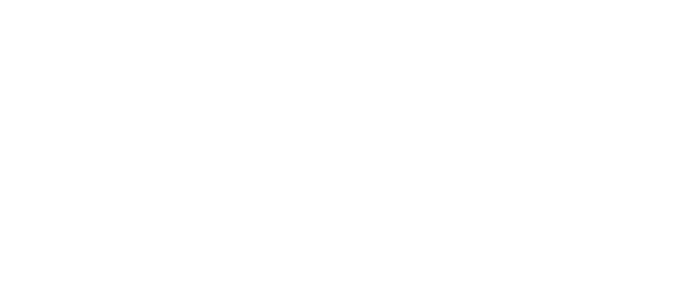
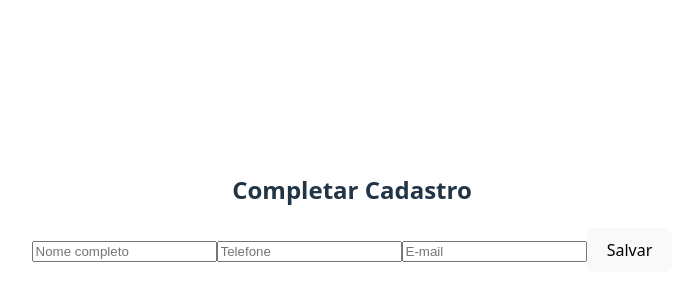
Before and after one commit to gustta11/teste_edutec, a React app in the folder frontend/: page /cadastroConvidado in a window 1280 px wide. Before the commit this address had no page. Shown: the part 188-488 px from the top of the page, without its empty margins (288-972 px from the left). Built offline with nearby package versions, Linux system fonts and the light colour scheme; the HTML template or start-up script is replaced by a standard one.

Commit message:
Ajeitando token

```diff
--- a/frontend/src/App.jsx
+++ b/frontend/src/App.jsx
@@ -3,6 +3,8 @@ import { BrowserRouter as Router,Routes,Route } from 'react-router-dom'
 import './App.css'
 import Login from './components/Login'
 import AdminHome from './pages/AdminHome'
+import LoginConvidado from './components/LoginConvidado'
+import CadastroConvidado from './components/CadastroConvidado'
 
 function App() {
 
@@ -10,8 +12,9 @@ function App() {
   return (
     <Router>
       <Routes>
-        <Route path="/" element ={<Login/>}/>
+        <Route path="/" element ={<LoginConvidado/>}/>
         <Route path="/admin" element = {<AdminHome/>}/>
+        <Route path="/cadastroConvidado" element= {<CadastroConvidado/>}/>
       </Routes>
     </Router>
   )
--- /dev/null
+++ b/frontend/src/components/CadastroConvidado.jsx
@@ -0,0 +1,77 @@
+import { useState } from "react";
+import { useNavigate } from "react-router-dom";
+
+export default function CadastroConvidado() {
+  const [form, setForm] = useState({
+    nome: '',
+    telefone: '',
+    email: ''
+  });
+
+  const navigate = useNavigate();
+
+  const handleChange = (e) => {
+    setForm({ ...form, [e.target.name]: e.target.value });
+  };
+
+  const handleSubmit = async (e) => {
+    e.preventDefault();
+
+    try {
+      const token = localStorage.getItem('tokenConvidado');
+      const response = await fetch("http://localhost:3000/convidado/completar", {
+        method: "PUT",
+        headers: {
+          "Content-Type": "application/json",
+          Authorization: `Bearer ${token}`
+        },
+        body: JSON.stringify(form)
+      });
+
+      const data = await response.json();
+
+      if (response.ok) {
+        alert("Cadastro completo!");
+        navigate("/pagina-do-convidado"); // redireciona onde quiser
+      } else {
+        alert(data.erro || "Erro ao completar cadastro");
+      }
+    } catch (err) {
+      console.error(err);
+      alert("Erro na conexão com o servidor");
+    }
+  };
+
+  return (
+    <div>
+      <h2>Completar Cadastro</h2>
+      <form onSubmit={handleSubmit}>
+        <input
+          type="text"
+          name="nome"
+          placeholder="Nome completo"
+          value={form.nome}
+          onChange={handleChange}
+          required
+        />
+        <input
+          type="tel"
+          name="telefone"
+          placeholder="Telefone"
+          value={form.telefone}
+          onChange={handleChange}
+          required
+        />
+        <input
+          type="email"
+          name="email"
+          placeholder="E-mail"
+          value={form.email}
+          onChange={handleChange}
+          required
+        />
+        <button type="submit">Salvar</button>
+      </form>
+    </div>
+  );
+}
--- a/frontend/src/components/Login.jsx
+++ b/frontend/src/components/Login.jsx
@@ -19,7 +19,7 @@ export default function Login(){
         })
             const data = await response.json()
 
-            localStorage.setItem('token', data.token)
+            localStorage.setItem('tokenAdmin', data.token)
 
             if(response.ok){
                navigate('/admin')
--- /dev/null
+++ b/frontend/src/components/LoginConvidado.jsx
@@ -0,0 +1,60 @@
+
+import { useState } from 'react';
+import { useNavigate } from 'react-router-dom';
+
+export default function LoginConvidado() {
+  const [cpf, setCpf] = useState('');
+  const [senhaEvento, setSenhaEvento] = useState('');
+  const navigate = useNavigate();
+
+  const handleLogin = async (e) => {
+    e.preventDefault();
+
+    try {
+
+      const response = await fetch('http://localhost:3000/convidado/login', {
+        method: 'POST',
+        headers: { 'Content-Type': 'application/json' ,
+        },
+        body: JSON.stringify({ cpf, senha_evento: senhaEvento }),
+      });
+
+      const data = await response.json();
+
+       localStorage.setItem('tokenConvidado', data.token)
+
+      if (data.status === "Complete") {
+        console.log("Cadastro completo")
+
+      } else if (data.status === "Cadastro não completo") {
+        navigate('/cadastroConvidado');
+      }else{
+        alert(data.erro || "Falha no login")
+      }
+    } catch (err) {
+      console.error(err);
+      alert('Erro na conexão com o servidor');
+    }
+  };
+
+  return (
+    <form onSubmit={handleLogin}>
+      <h2>Login de Convidado</h2>
+      <input
+        type="text"
+        placeholder="CPF"
+        value={cpf}
+        onChange={(e) => setCpf(e.target.value)}
+        required
+      />
+      <input
+        type="password"
+        placeholder="Senha do Evento"
+        value={senhaEvento}
+        onChange={(e) => setSenhaEvento(e.target.value)}
+        required
+      />
+      <button type="submit">Entrar</button>
+    </form>
+  );
+}
```
